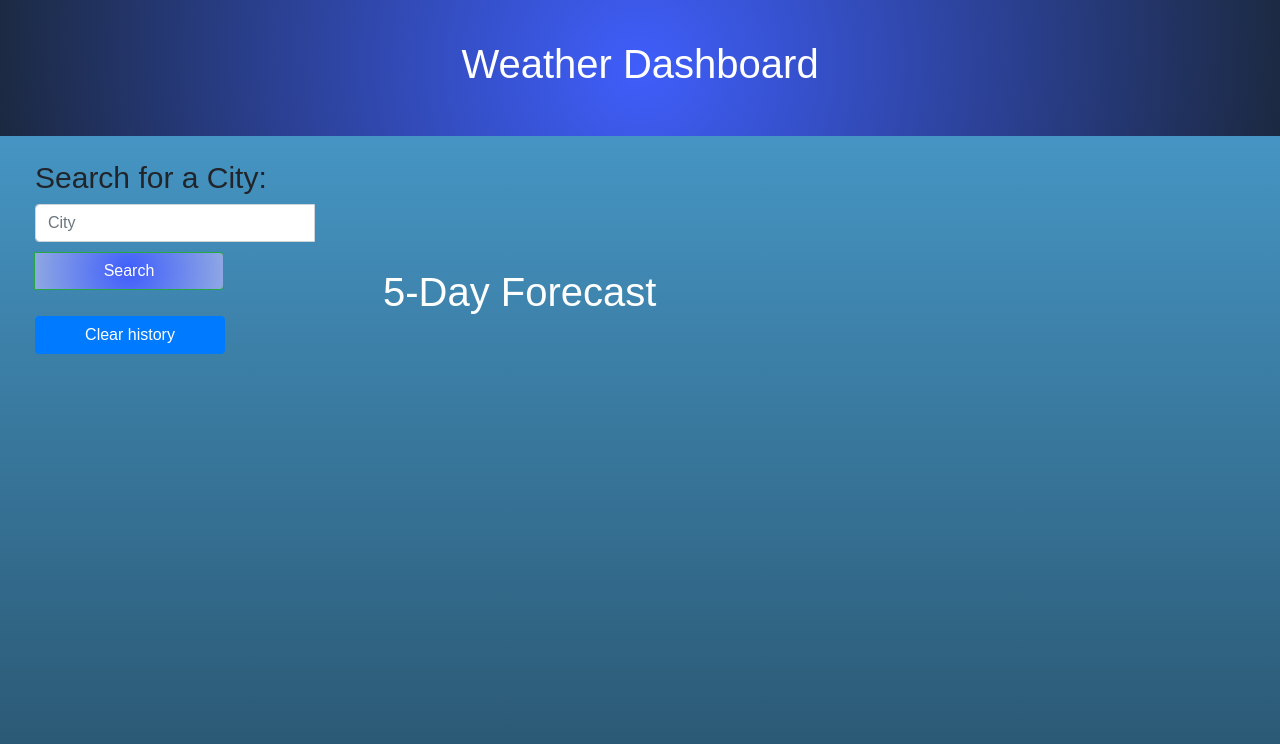
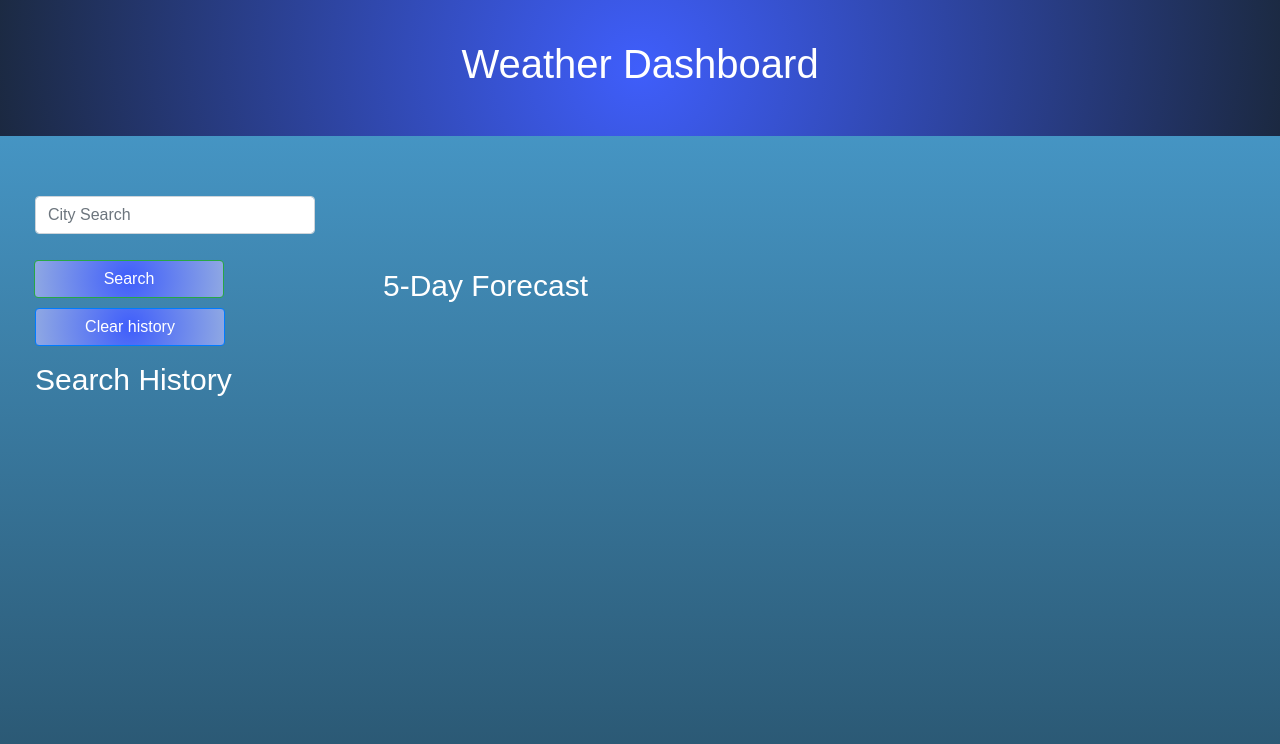
Before and after one commit to GregNasir/weather-dashboard, a plain HTML site: page index.html in a window 1280 px wide. Drawn offline with nearby package versions, Linux system fonts and the light colour scheme.

Commit message:
edited css for buttons

```diff
--- a/assets/css/style.css
+++ b/assets/css/style.css
@@ -18,8 +18,9 @@ h1 {
     color: white;
 }
 
-h3 {
-    font-size: 40px;
+h3, h2 {
+    font-size: 30px;
+    color: white;
 }
 
 main {
@@ -32,7 +33,9 @@ main {
 } */
 
 
-
+#aside {
+    margin-top: 40px;
+}
 
 
 #city-heading {
@@ -40,7 +43,7 @@ main {
 }
 
 #five-day-forcast {
-    margin-left: 23px;
+    margin-left: 15px;
 }
 
 #fiveday-header {
@@ -101,6 +104,8 @@ main {
     color: white;
     margin-top: 10px;
     width: 190px;
+    background: rgb(63,94,251);
+    background: radial-gradient(circle, rgba(63,94,251,1) 0%, rgba(143,168,227,1) 100%);
 }
 
 #search-heading {
--- a/assets/script.js
+++ b/assets/script.js
@@ -1,4 +1,4 @@
-function initPage() {
+$(document).ready(function () {
     const cityEl = document.getElementById("enter-city");
     const searchEl = document.getElementById("search-button");
     const clearEl = document.getElementById("clear-history");
@@ -143,4 +143,4 @@ function initPage() {
 
 }
 
-initPage();
+);
--- a/index.html
+++ b/index.html
@@ -19,17 +19,19 @@
     <main>
     <div class="container-fluid">
         <div class="row">
-            <div class="col-lg-3">
-                <h2 id="city-heading" class="mt-1">Search for a City:</h2>
+            <div class="col-lg-3" id="aside">
+                <!-- <h2 id="city-heading" class="mt-1">Search for a City:</h2> -->
                 <div class="input-group mb-3">
-                    <input id="enter-city" type="text" class="form-control" placeholder="City" aria-label="Enter a city">
+                    <input id="enter-city" type="text" class="form-control" placeholder="City Search" aria-label="Enter a city">
+            </div>
                     <div class="input-group-append">
-                      <button id="search-button" class="btn btn-outline-success" type="submit">Search</button>
+                    <button id="search-button" class="btn btn-outline-success" type="submit">Search</button>
                             <!-- <i class="fas fa-search"></i> -->
                         </button>
                     </div>
-                </div>
+
                 <button class="btn btn-primary mb-3" type="button" id="clear-history">Clear history</button>
+                <h3>Search History</h3>
                 <form id="history"></form>
             </div>
             <div class="col-lg-9">
@@ -51,11 +53,11 @@
                     </div>
                 </div>
                 <div class="row" id="five-day-forcast">
-                    <div class="col-md-2 forecast bg-primary text-white m-2 rounded"></div>
-                    <div class="col-md-2 forecast bg-primary text-white m-2 rounded"></div>
-                    <div class="col-md-2 forecast bg-primary text-white m-2 rounded"></div>
-                    <div class="col-md-2 forecast bg-primary text-white m-2 rounded"></div>
-                    <div class="col-md-2 forecast bg-primary text-white m-2 rounded"></div>
+                    <div class="col-md-2 forecast text-white m-2 rounded"></div>
+                    <div class="col-md-2 forecast text-white m-2 rounded"></div>
+                    <div class="col-md-2 forecast text-white m-2 rounded"></div>
+                    <div class="col-md-2 forecast text-white m-2 rounded"></div>
+                    <div class="col-md-2 forecast text-white m-2 rounded"></div>
                 </div>
             </div>
         </div>
```
